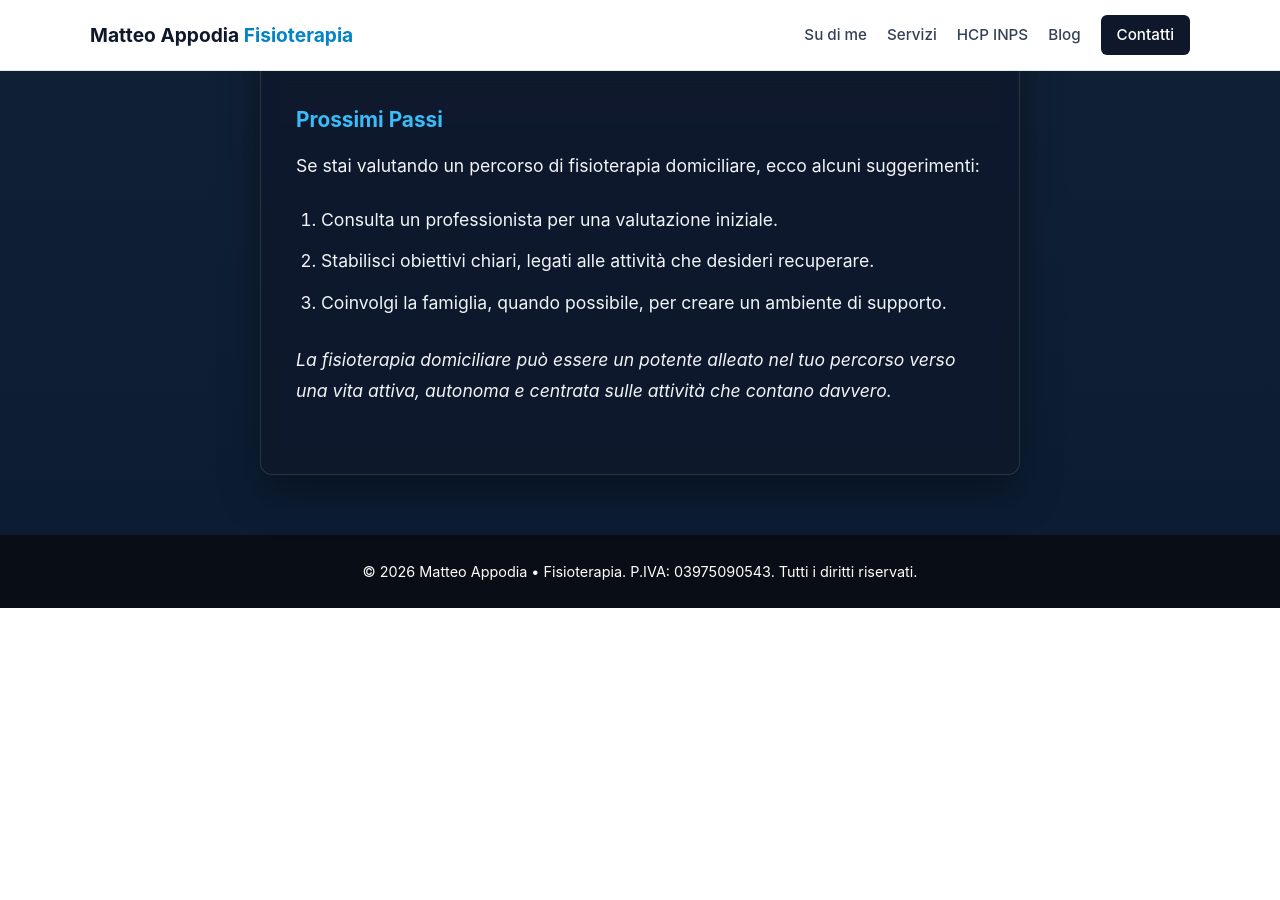
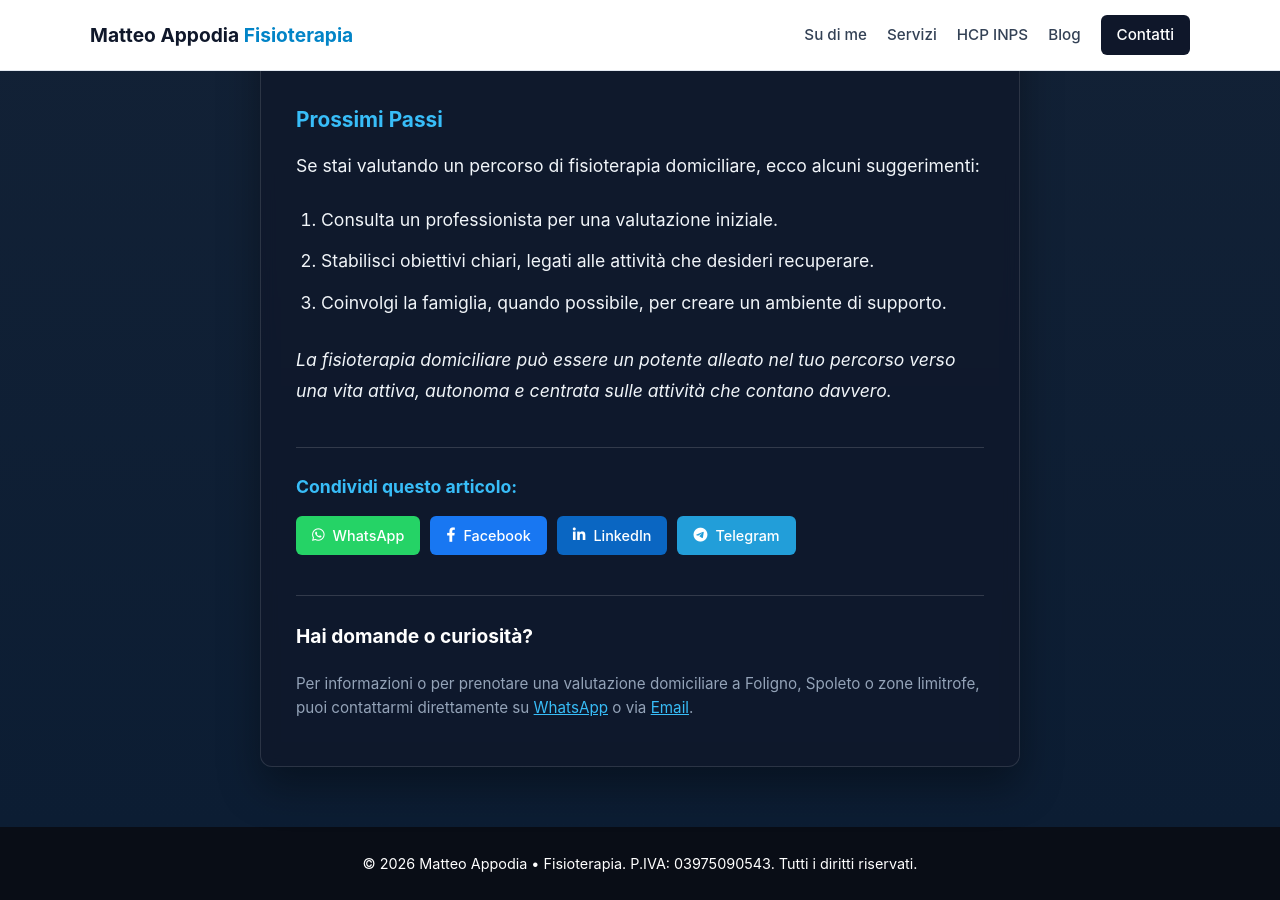
Before and after one commit to matteoappodia02-max/matteo-appodia-fisioterapista, a Jekyll site: the page built from _posts/2026-09-29-fisioterapia-domiciliare-un-approccio-innovativo.md, in a window 1280 px wide and 900 px high, scrolled down 4010 px. Built offline with Jekyll 4.4.1, drawn with Linux system fonts in a browser that asks for light colours; before the commit the page ends 4618 px from its top, so only the background shows below that.

Commit message:
Update default.html

```diff
--- a/_layouts/default.html
+++ b/_layouts/default.html
@@ -37,6 +37,32 @@
                 <div class="post-body">
                     {{ content }}
                 </div>
+
+                <!-- TASTI DI CONDIVISIONE SOCIAL -->
+                <div class="share-section">
+                    <h4>Condividi questo articolo:</h4>
+                    <div class="share-buttons">
+                        <a href="https://api.whatsapp.com/send?text={{ page.title | url_encode }}%20{{ site.url }}{{ site.baseurl }}{{ page.url }}" target="_blank" class="share-btn share-whatsapp">
+                            <i class="fab fa-whatsapp"></i> WhatsApp
+                        </a>
+                        <a href="https://www.facebook.com/sharer/sharer.php?u={{ site.url }}{{ site.baseurl }}{{ page.url }}" target="_blank" class="share-btn share-facebook">
+                            <i class="fab fa-facebook-f"></i> Facebook
+                        </a>
+                        <a href="https://www.linkedin.com/shareArticle?mini=true&url={{ site.url }}{{ site.baseurl }}{{ page.url }}&title={{ page.title | url_encode }}" target="_blank" class="share-btn share-linkedin">
+                            <i class="fab fa-linkedin-in"></i> LinkedIn
+                        </a>
+                        <a href="https://t.me/share/url?url={{ site.url }}{{ site.baseurl }}{{ page.url }}&text={{ page.title | url_encode }}" target="_blank" class="share-btn share-telegram">
+                            <i class="fab fa-telegram-plane"></i> Telegram
+                        </a>
+                    </div>
+                </div>
+
+                <!-- SEZIONE CONTATTI FINE ARTICOLO -->
+                <div class="comments-section">
+                    <h4>Hai domande o curiosità?</h4>
+                    <p style="font-size:0.95rem; color:#94a3b8;">Per informazioni o per prenotare una valutazione domiciliare a Foligno, Spoleto o zone limitrofe, puoi contattarmi direttamente su <a href="https://wa.me/393703448214" style="color:#38bdf8;" target="_blank">WhatsApp</a> o via <a href="mailto:matteo.appodia02@gmail.com" style="color:#38bdf8;">Email</a>.</p>
+                </div>
+
             </article>
         </div>
     </main>
```
